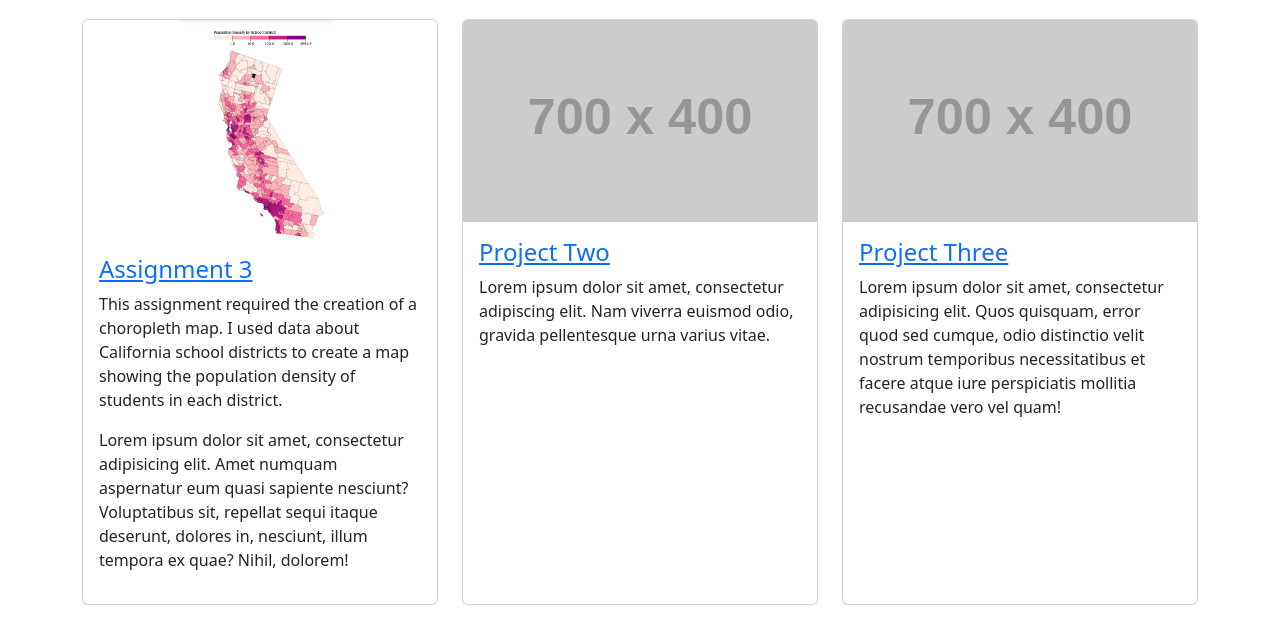
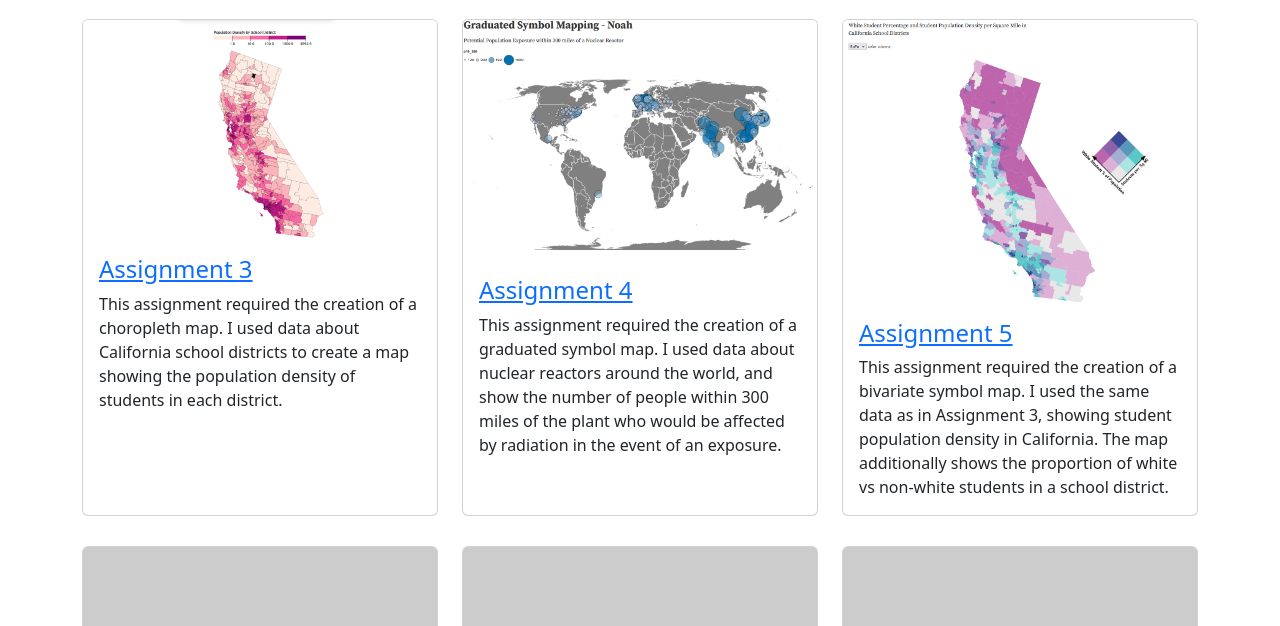
Before and after one commit to geog3540/noahwright, a plain HTML site: page index.html in a window 1280 px wide. Shown: the part 133-759 px from the top of the page. Drawn offline with Linux system fonts and the light colour scheme; files that its build step writes are made by us from their sources; placeholder pictures from the web are drawn by us; files whose address does not match are found by name.

Commit message:
updated index.html

```diff
--- a/index.html
+++ b/index.html
@@ -64,29 +64,29 @@
               <h4 class="card-title">
                 <a href="#">Assignment 3</a>
               </h4>
-              <p class="card-text">This assignment required the creation of a choropleth map. I used data about California school districts to create a map showing the population density of students in each district.</p>              Lorem ipsum dolor sit amet, consectetur adipisicing elit. Amet numquam aspernatur eum quasi sapiente nesciunt? Voluptatibus sit, repellat sequi itaque deserunt, dolores in, nesciunt, illum tempora ex quae? Nihil, dolorem!</p>
+              <p class="card-text">This assignment required the creation of a choropleth map. I used data about California school districts to create a map showing the population density of students in each district.</p>
             </div>
           </div>
         </div>
         <div class="col-lg-4 col-sm-6 portfolio-item">
           <div class="card h-100">
-            <a href="#"><img class="card-img-top" src="http://placehold.it/700x400" alt=""></a>
+            <a href="https://observablehq.com/d/ad269536eb7bac9a"><img class="card-img-top" src="Graduatedsymbol.png" alt=""></a>
             <div class="card-body">
               <h4 class="card-title">
-                <a href="#">Project Two</a>
+                <a href="#">Assignment 4</a>
               </h4>
-              <p class="card-text">Lorem ipsum dolor sit amet, consectetur adipiscing elit. Nam viverra euismod odio, gravida pellentesque urna varius vitae.</p>
+              <p class="card-text">This assignment required the creation of a graduated symbol map. I used data about nuclear reactors around the world, and show the number of people within 300 miles of the plant who would be affected by radiation in the event of an exposure.</p>
             </div>
           </div>
         </div>
         <div class="col-lg-4 col-sm-6 portfolio-item">
           <div class="card h-100">
-            <a href="#"><img class="card-img-top" src="http://placehold.it/700x400" alt=""></a>
+            <a href="https://observablehq.com/d/cefd81be3715ce5c"><img class="card-img-top" src="Bivariate.png" alt=""></a>
             <div class="card-body">
               <h4 class="card-title">
-                <a href="#">Project Three</a>
+                <a href="#">Assignment 5</a>
               </h4>
-              <p class="card-text">Lorem ipsum dolor sit amet, consectetur adipisicing elit. Quos quisquam, error quod sed cumque, odio distinctio velit nostrum temporibus necessitatibus et facere atque iure perspiciatis mollitia recusandae vero vel quam!</p>
+              <p class="card-text">This assignment required the creation of a bivariate symbol map. I used the same data as in Assignment 3, showing student population density in California. The map additionally shows the proportion of white vs non-white students in a school district.</p>
             </div>
           </div>
         </div>
@@ -97,7 +97,7 @@
               <h4 class="card-title">
                 <a href="#">Project Four</a>
               </h4>
-              <p class="card-text">Lorem ipsum dolor sit amet, consectetur adipiscing elit. Nam viverra euismod odio, gravida pellentesque urna varius vitae.</p>
+              <p class="card-text">This assignment required the creation of a flow map. My map shows the inflow and outflow of migrants between states from 1887 to 1924. The states show the total amount of migrant both in and out of the state, and the flows show the number of migrants and direction between two states.</p>
             </div>
           </div>
         </div>
```
